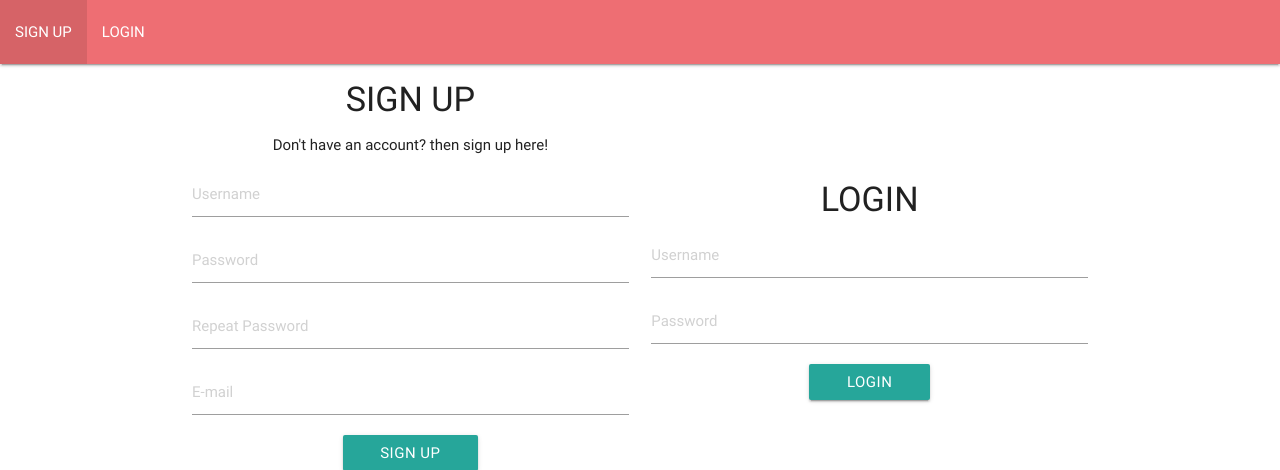
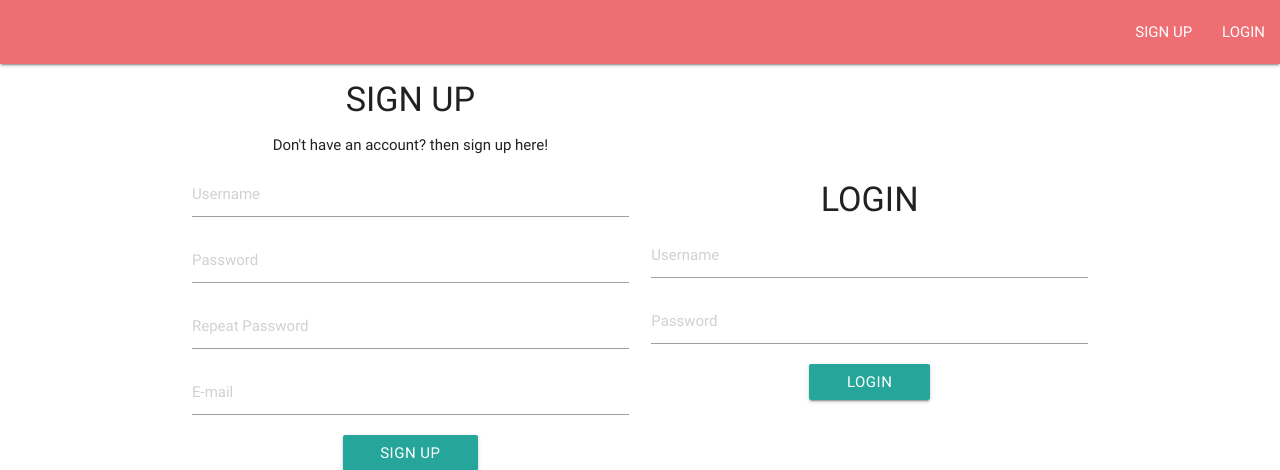
Before and after one commit to dilancroos/basic-login-php, a PHP site: page / in a window 1280 px wide. Shown: the top 470 px of the page. Run offline with PHP 8.4, Linux system fonts and the light colour scheme.

Commit message:
Signed-off-by: Dilan Croos <dilancroos@outlook.com>

```diff
--- a/index.php
+++ b/index.php
@@ -25,7 +25,7 @@ session_start();
 
 		<header>
 			<nav>
-				<ul class="menu-member">
+				<ul class="right hide-on-med-and-down">
 					<?php
 					if (isset($_SESSION['userid'])) {
 					 	?>
@@ -65,6 +65,7 @@ session_start();
 						<div class="row" style="min-height: 97px;">
 
 						</div>
+
 						<h4 >LOGIN</h4>
 						<form action="includes/login.inc.php" method="post">
 							<input type="text" name="uid" placeholder="Username">
@@ -72,6 +73,7 @@ session_start();
 							<br>
 							<button type="submit" name="submit" class="btn waves-effect waves-light"><i class="mdi-content-send right"></i>LOGIN</button>
 						</form>
+
 						<div class="row">
 
 						</div>
```
